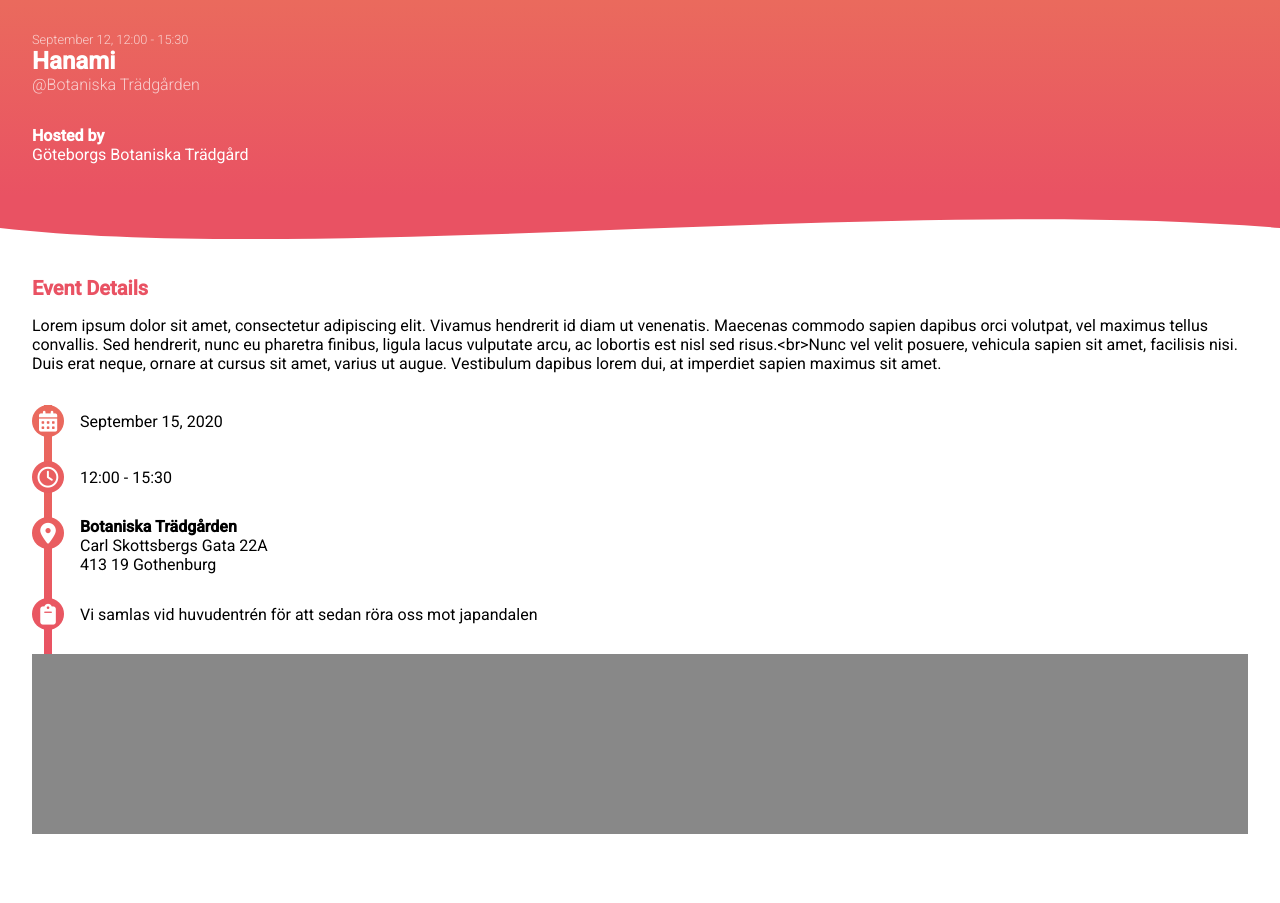
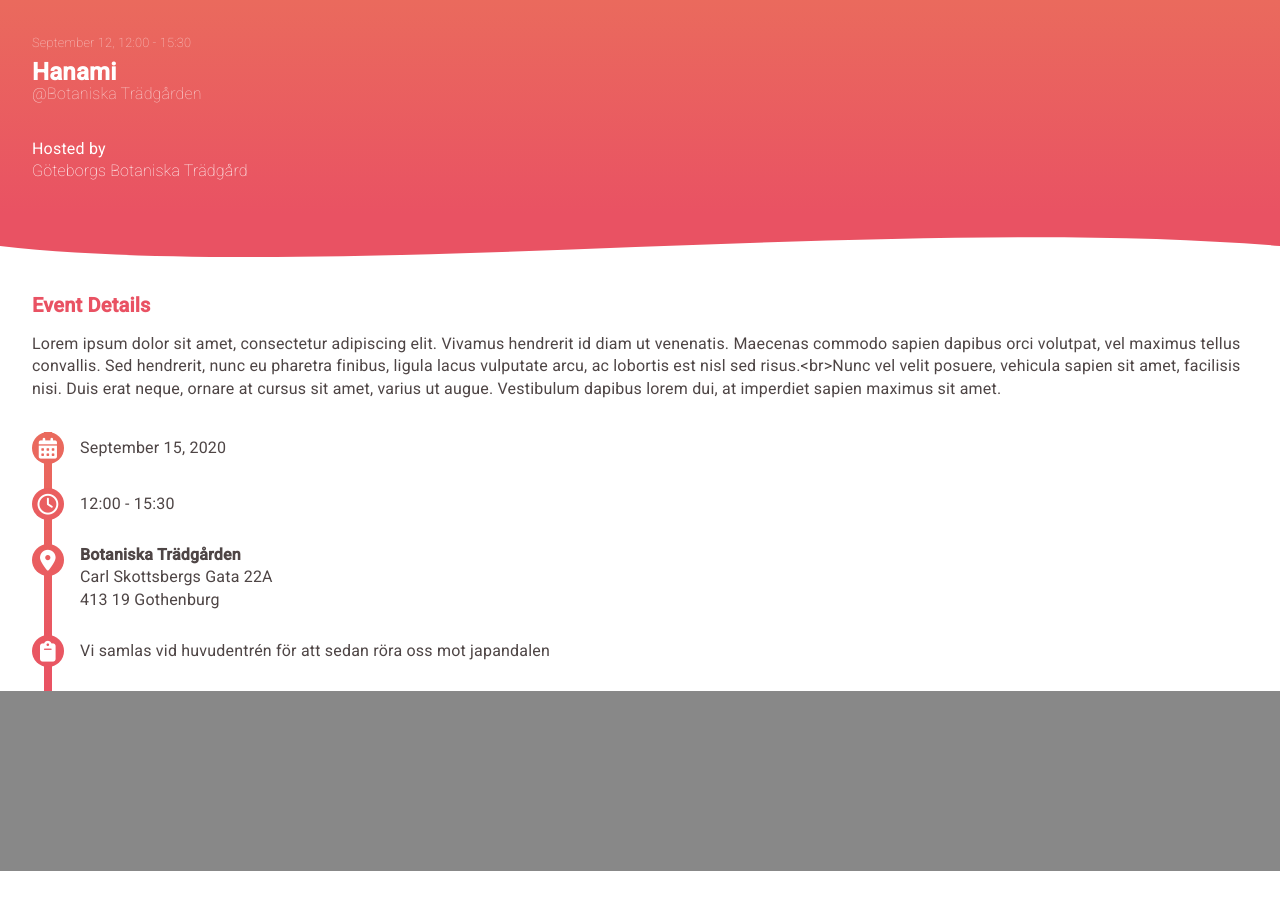
Before and after one commit to jensengbg-johanna-jansson/meetup-ind-assignment, a Vue app: page /#/event/1 in a window 1280 px wide. Before the commit the page ends 866 px from the top, so only its background shows below. Built offline with nearby package versions, Linux system fonts and the light colour scheme.

Commit message:
Update Event page styling

```diff
--- a/src/App.vue
+++ b/src/App.vue
@@ -13,5 +13,7 @@
 
 #app {
   font-family: 'Roboto', sans-serif;
+  letter-spacing: .2px;
+  line-height: 1.4rem;
 }
 </style>
--- a/src/components/locationDetails.vue
+++ b/src/components/locationDetails.vue
@@ -56,6 +56,7 @@
         display: flex;
         flex-direction: column;
         align-items: center;
+        color: $text;
 
         &-line {
             width: .5rem;
@@ -66,6 +67,7 @@
             background: $pink;
             @include gradient(0deg);
             background-size: 100% 16rem;
+            background-repeat: no-repeat;
             z-index: -1;
         }
 
@@ -112,7 +114,7 @@
         }
 
         &-map {
-            width: 100%;
+            width: 100vw;
             height: 180px;
             background: #888;
         }
--- a/src/styles/_variables.scss
+++ b/src/styles/_variables.scss
@@ -1,3 +1,4 @@
 /* colors */
 $pink: #E95263;
 $orange: #EA6A5D;
+$text: rgba(59, 49, 49, .9);
--- a/src/views/Event.vue
+++ b/src/views/Event.vue
@@ -6,7 +6,7 @@
             <p class="event-info-place">@{{ eventData.locationPlace }}</p>
 
             <p class="event-info-heading">Hosted by</p>
-            <p>{{ eventData.host }}</p>
+            <p class="event-info-host">{{ eventData.host }}</p>
         </article>
             <svg viewBox="0 0 500 150" preserveAspectRatio="none">
                 <path d="M0.00,49.98 C147.85,150.48 373.59,-64.63 500.00,49.98 L500.00,150.00 L0.00,150.00 Z" style="stroke: none;"></path>
@@ -85,16 +85,20 @@
             }
             &-date {
                 font-size: .8rem;
-                font-weight: 300;
+                font-weight: 100;
                 opacity: .7;
+                margin-bottom: .4rem;
             }
             &-place {
-                font-weight: 300;
+                font-weight: 100;
                 opacity: .7;
                 margin-bottom: 2rem;
             }
             &-heading {
-                font-weight: bold;
+                font-weight: 400;
+            }
+            &-host {
+                font-weight: 100;
             }
         }
 
@@ -112,6 +116,7 @@
 
             p {
                 margin-bottom: 2rem;
+                color: $text;
             }
         }
     }
```
